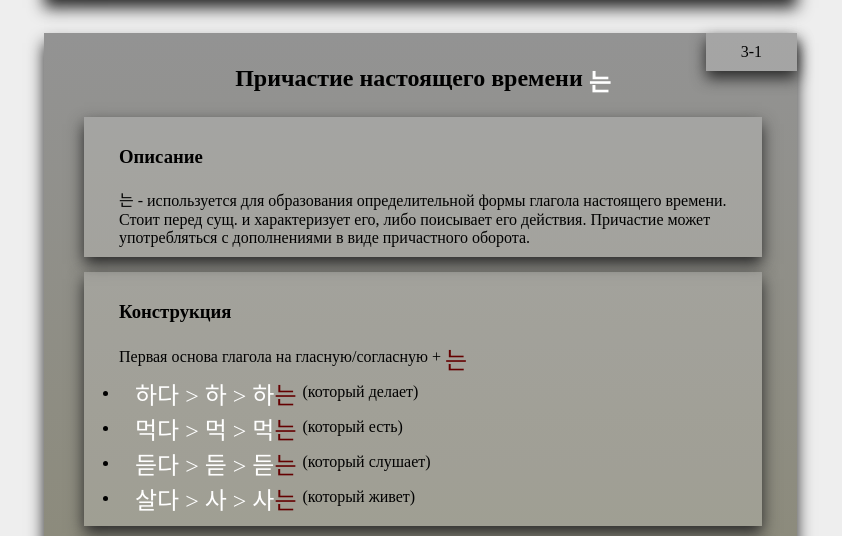
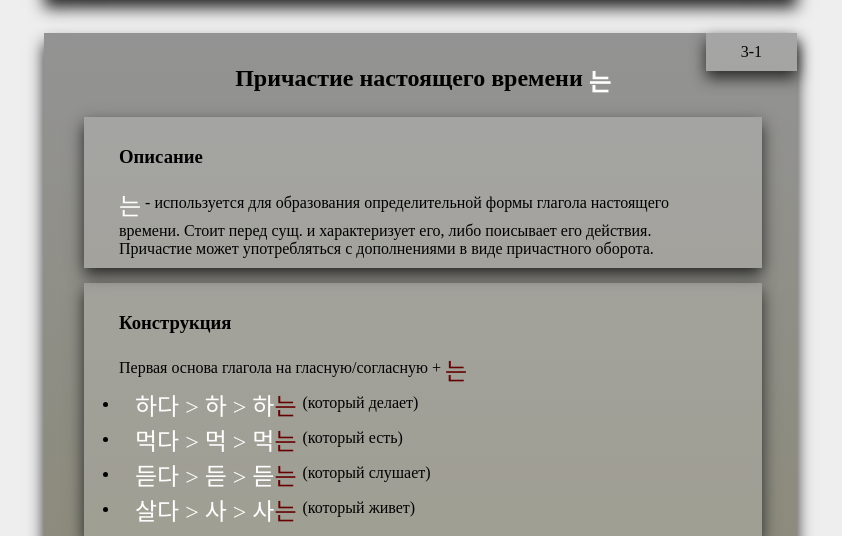
Before and after one commit to zinchuk0480/korean, a Python web app: template templates/rules.html in a window 1280 px wide. Shown: the part 2157-2693 px from the top of the page, without its empty margins (355-1197 px from the left). Run offline with Jinja, Linux system fonts and the light colour scheme; the template is opened without the code that fills it, so the values that code supplies are empty.

Commit message:
new padez words and rules 3-3

```diff
--- a/templates/rules.html
+++ b/templates/rules.html
@@ -108,7 +108,7 @@
 		<h2 class="article_title"> Причастие настоящего времени <span class="big_size">는</span> </h2>
 		<section class="article__block description">
 			<h3> Описание </h3>
-			는 - используется для образования определительной формы глагола настоящего времени. Стоит перед сущ. и характеризует его, либо поисывает его действия. Причастие может употребляться с дополнениями в виде причастного оборота.<br />
+			<span class="big_size">는</span> - используется для образования определительной формы глагола настоящего времени. Стоит перед сущ. и характеризует его, либо поисывает его действия. Причастие может употребляться с дополнениями в виде причастного оборота.<br />
 		</section>
 		<section class="article__block construction">
 			<h3> Конструкция </h3>
@@ -152,7 +152,7 @@
 		<section class="article__block line_text">
 			<h3> Примеры </h3>
 			<ul class="section__list">
-				<li class="section__list-element"><span class="big_size">민수 씨는 학생이에요. > 민수 씨는 학생이<span class="red_text"> 아니에요.</span> <span class="translate">(Минсу школьник. Минсу не школьник.)</span></li>
+				<li class="section__list-element"><span class="big_size">민수 씨는 학생이에요. > 민수 씨는 학생이<span class="red_text"> 아니에요.</span></span> <span class="translate">(Минсу школьник. Минсу не школьник.)</span></li>
 				<li class="section__list-element"><span class="big_size">이것은 커피예요? 아니요? <br/> 아니요. 이것은 커피<span class="red_text">가 아니에요</span>. 차예요.</span> <span class="translate">(Это кофе? Нет. Это не кофе. Чай.)</span></li>
 			</ul>
 			<h3> Примеры из учебника </h3>
--- a/templates/tables.html
+++ b/templates/tables.html
@@ -63,10 +63,10 @@
 
 <tr>
 	<td> Дательный одушевленный </td>
-	<td class='table__cell_question'> Кому? </td>
+	<td class='table__cell_question'> Кому? К кому? </td>
 	<td colspan="2" class='table__cell_end-word'>  에게 (нейтрально) / 한테 (разговор) / 께 (официально)  </td>
-	<td></td>
-	<td> <div class="additional_description">	</div> </td>
+	<td> 돌이니까 아기<span class="mark_red">에게</span> 금반지를 선믈하세요.</td>
+	<td> <div class="additional_description"> присоединяется к одушевленному сущ. и указывает на то, что данное сущю является объектом какого-либо действия. </div> </td>
 </tr>
 
 <tr>
```
Also changed, not shown: 1 other file.
